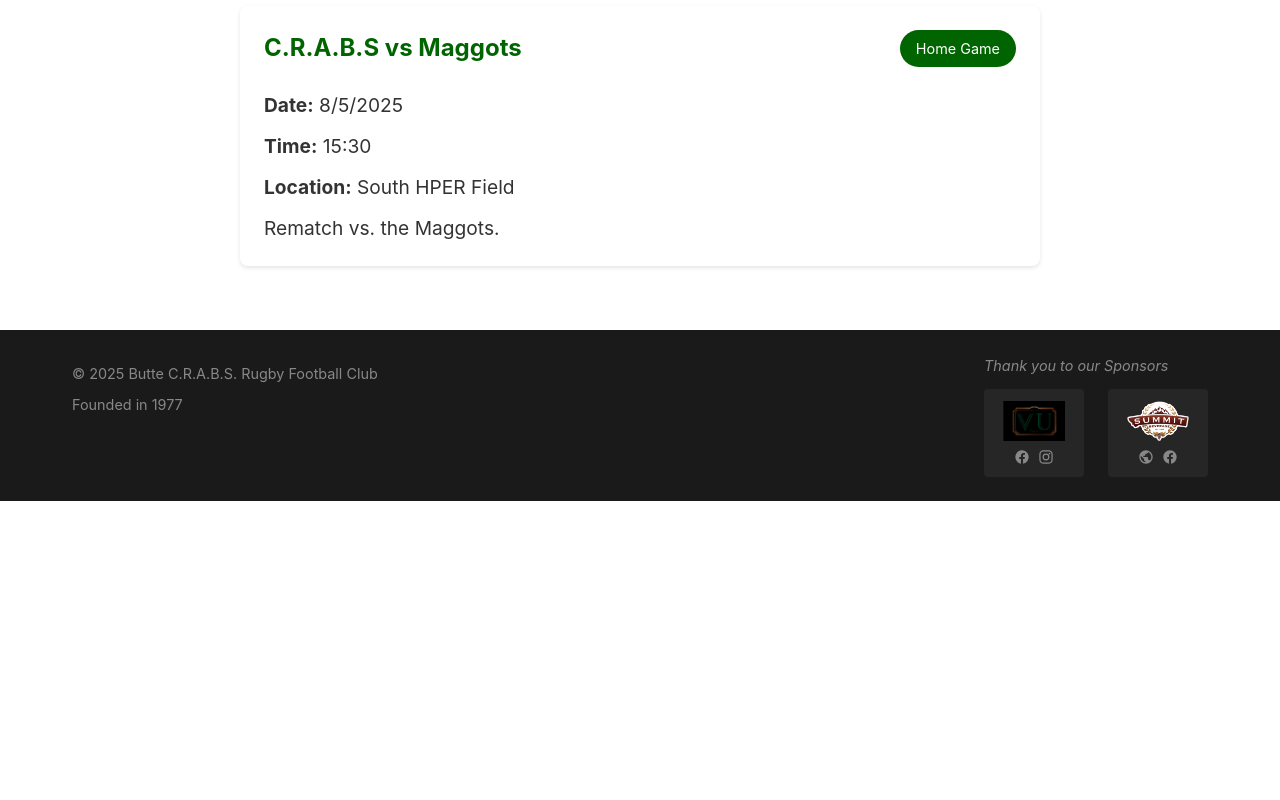
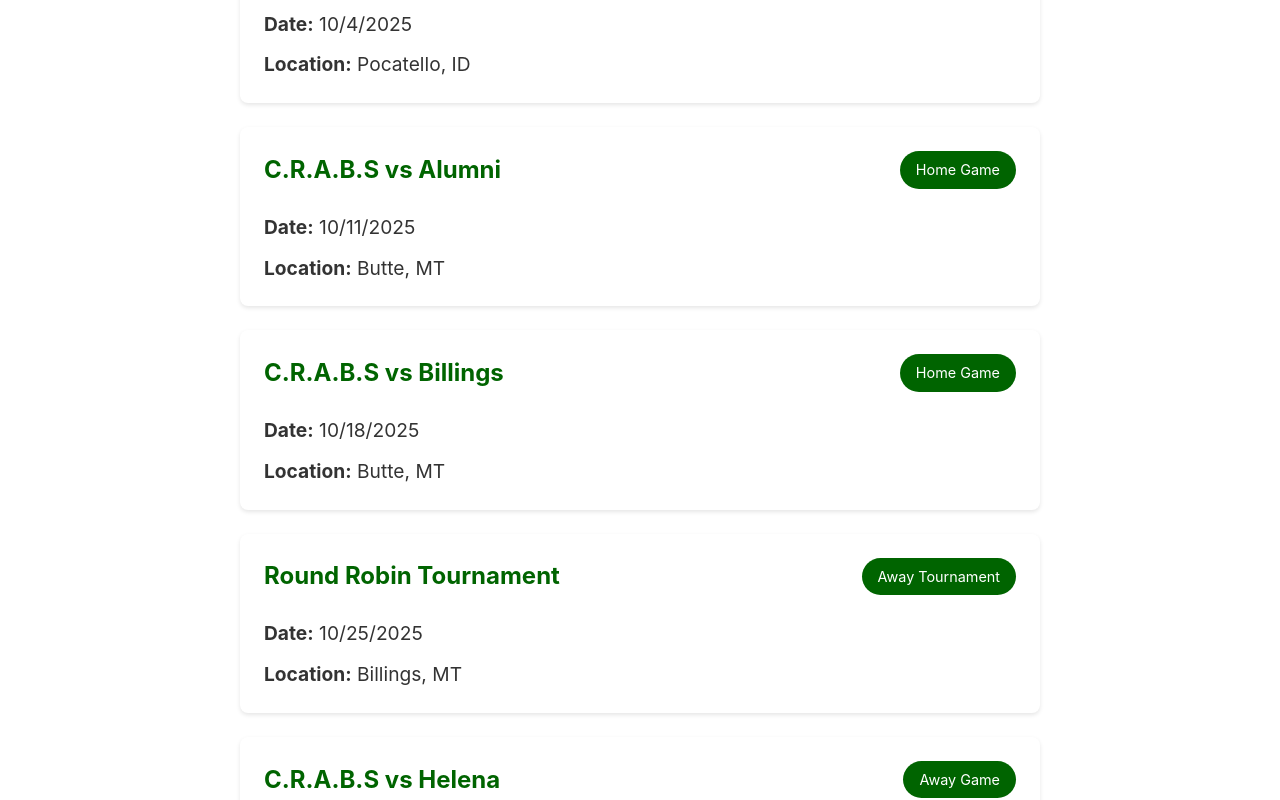
Before and after one commit to jordanyates91/crabs-website, a React (Vite) app: page /schedule in a window 1280 px wide. Shown: the part 920-1720 px from the top of the page. Before the commit the page ends 1421 px from the top, so only its background shows below. Built offline with nearby package versions, Linux system fonts and the light colour scheme.

Commit message:
updated schedule

```diff
--- a/package.json
+++ b/package.json
@@ -12,7 +12,8 @@
   "dependencies": {
     "react": "^19.1.0",
     "react-dom": "^19.1.0",
-    "react-router-dom": "^7.6.3"
+    "react-router-dom": "^7.6.3",
+    "serve": "^14.2.4"
   },
   "devDependencies": {
     "@eslint/js": "^9.29.0",
--- a/src/components/UpcomingEvents/UpcomingEvents.jsx
+++ b/src/components/UpcomingEvents/UpcomingEvents.jsx
@@ -4,14 +4,14 @@ import './UpcomingEvents.css';
 const UpcomingEvents = () => {
   // Get current date and date 2 months from now
   const today = new Date();
-  const twoMonthsFromNow = new Date();
-  twoMonthsFromNow.setMonth(today.getMonth() + 2);
+  const oneMonthsFromNow = new Date();
+  oneMonthsFromNow.setMonth(today.getMonth() + 1);
 
   // Filter events within the next 2 months
   const upcomingEvents = events
     .filter(event => {
       const eventDate = new Date(event.date);
-      return eventDate >= today && eventDate <= twoMonthsFromNow;
+      return eventDate >= today && eventDate <= oneMonthsFromNow;
     })
     .sort((a, b) => new Date(a.date) - new Date(b.date));
 
@@ -33,9 +33,6 @@ const UpcomingEvents = () => {
                     })}
                   </p>
                   <p>
-                    <strong>Time:</strong> {event.time}
-                  </p>
-                  <p>
                     <strong>Type:</strong> {event.type}
                   </p>
                   <p>
@@ -46,7 +43,7 @@ const UpcomingEvents = () => {
             </div>
           ))
         ) : (
-          <p className="no-events">No upcoming events in the next 2 months</p>
+          <p className="no-events">No upcoming events in the next month</p>
         )}
       </div>
     </div>
--- a/src/data/schedule-data.js
+++ b/src/data/schedule-data.js
@@ -1,21 +1,45 @@
 export const events = [
   {
     id: 1,
-    title: "C.R.A.B.S vs Maggots",
-    date: "2025-08-15",
-    time: "14:00",
-    location: "Maggot's Field",
-    type: "Away Game",
-    description: "Opening match of the fall season against the Missoula Maggots."
+    title: "Round Robin Tournament",
+    date: "2025-09-27",
+    location: "Butte, MT",
+    type: "Home Tournament"
   },
   {
     id: 2,
-    title: "C.R.A.B.S vs Maggots",
-    date: "2025-08-05",
-    time: "15:30",
-    location: "South HPER Field",
-    type: "Home Game",
-    description: "Rematch vs. the Maggots."
+    title: "C.R.A.B.S vs Pocatello",
+    date: "2025-10-04",
+    location: "Pocatello, ID",
+    type: "Away Game"
+  },
+  {
+    id: 3,
+    title: "C.R.A.B.S vs Alumni",
+    date: "2025-10-11",
+    location: "Butte, MT",
+    type: "Home Game"
+  },
+  {
+    id: 4,
+    title: "C.R.A.B.S vs Billings",
+    date: "2025-10-18",
+    location: "Butte, MT",
+    type: "Home Game"
+  },
+  {
+    id: 5,
+    title: "Round Robin Tournament",
+    date: "2025-10-25",
+    location: "Billings, MT",
+    type: "Away Tournament"
+  },
+    {
+    id: 6,
+    title: "C.R.A.B.S vs Helena",
+    date: "2025-11-01",
+    location: "Helena, MT",
+    type: "Away Game"
   }
   // Add more events here as needed
 ];
--- a/src/pages/Schedule/Schedule.jsx
+++ b/src/pages/Schedule/Schedule.jsx
@@ -51,12 +51,8 @@ const Schedule = () => {
                     <strong>Date:</strong> {new Date(event.date).toLocaleDateString()}
                   </p>
                   <p>
-                    <strong>Time:</strong> {event.time}
-                  </p>
-                  <p>
                     <strong>Location:</strong> {event.location}
                   </p>
-                  <p>{event.description}</p>
                 </div>
               </div>
             ))}
```
Also changed, not shown: 1 other file (tests, documents, lock files or other folders).
